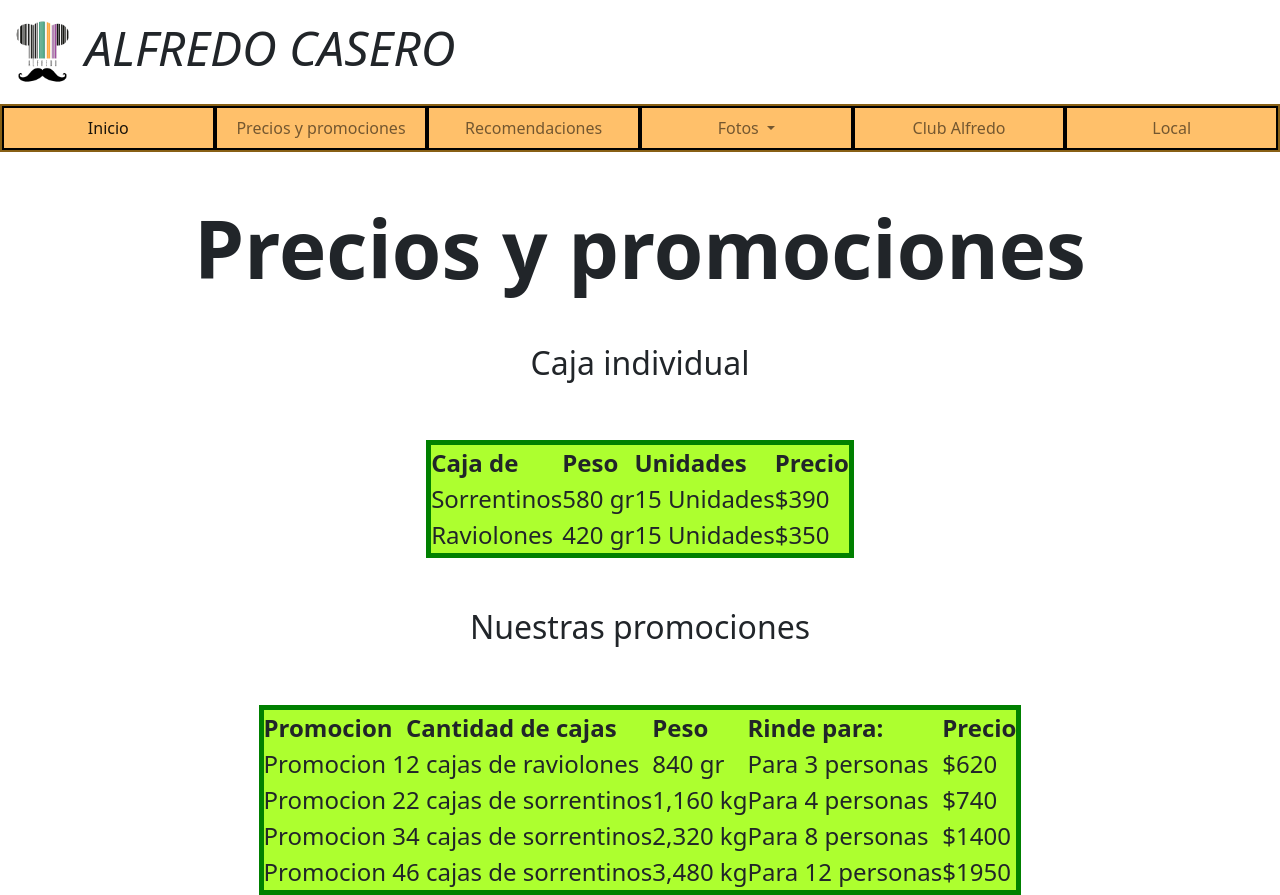
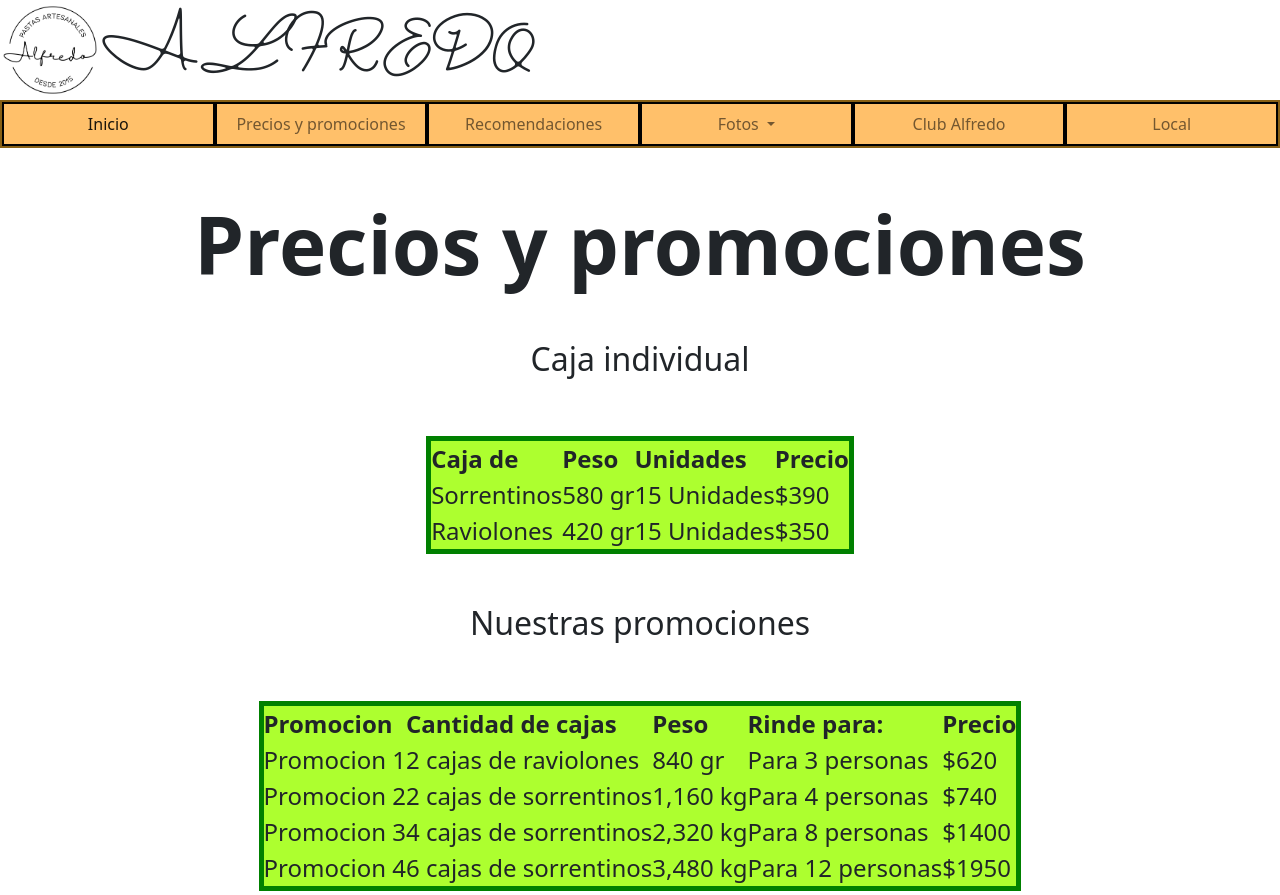
Before and after one commit to ramirolp22/Pagina-Alfredo, a website: page Pages/precios.html in a window 1280 px wide. Drawn offline with Linux system fonts and the light colour scheme.

Commit message:
Agrego readme y cambio el header

```diff
--- a/Pages/precios.html
+++ b/Pages/precios.html
@@ -14,8 +14,8 @@
   <!--header--------------------------------------------------------------------------->
   <div class="row">
     <header class="encabezado col-sm-12 col-md-12 col-lg-12">
-        <div><img src="../imagenes/logoAlfredo.jpeg" alt="Logo Alfredo" class="encabezado__img" ></div>
-        <div><h1 class="encabezado__titulo">ALFREDO CASERO</h1></div>
+        <div><img src="../imagenes/logoAlfredo1.jpeg" alt="Logo Alfredo" class="encabezado__img" ></div>
+        <div><h1 class="encabezado__titulo display-5 mt-4">ALFREDO</h1></div>
     </header>
   </div>
   <!--nav------------------------------------------------------------------------------>
@@ -57,8 +57,8 @@
           </nav>
         </div>
         <!--tablas caja individual-------------------------------------------------------------->
-        <h2 class="display-1 fw-bold text-center my-5">Precios y promociones</h2>
-        <div class="divTablas">
+        <h2 class="display-1 fw-bold text-center my-5 ">Precios y promociones</h2>
+        <div class="divTablas table-responsive">
             <h2 class="divTablas__tituloCI">Caja individual</h2>
             <div class="divTablas__tablaCajaI">
                 <table cellspacing="30">
@@ -88,7 +88,7 @@
             </div>
             <!--tablas promociones-------------------------------------------------------------->
             <h2 class="divTablas__tituloP">Nuestras promociones</h2>
-            <div class="divTablas__tablaPromociones">
+            <div class="divTablas__tablaPromociones table-responsive">
                 <table cellspacing="30">
                     <thead>
                         <tr>
--- a/scss/paginas/_index.scss
+++ b/scss/paginas/_index.scss
@@ -8,13 +8,16 @@
     grid-area: header;
     align-items: center;
 }
+@font-face {
+    font-family: halimun;
+    src: url(../imagenes/halimun.ttf);
+}
 .encabezado__titulo{
-    font-size: 3rem;
-    font-style: italic;
-    line-height: 2;
+
+    font-family: halimun;
 }
 .encabezado__img{
-    width: 85px;
+    width: 100px;
 }
 .divImportante{
     display: flex;
```
Also changed, not shown: Pages/clubAlfredo.html (+2 -2 lines), Pages/fotos.html (+2 -2 lines), Pages/local.html (+2 -2 lines), Pages/recomendaciones.html (+2 -2 lines), index.html (+2 -2 lines), README.md (added), css/estilo2.css, imagenes/Halimun.ttf (renamed from imagenes/halimun/Halimun.ttf), imagenes/halimun/Readme.txt (deleted), imagenes/logoAlfredo1.jpeg (added).
